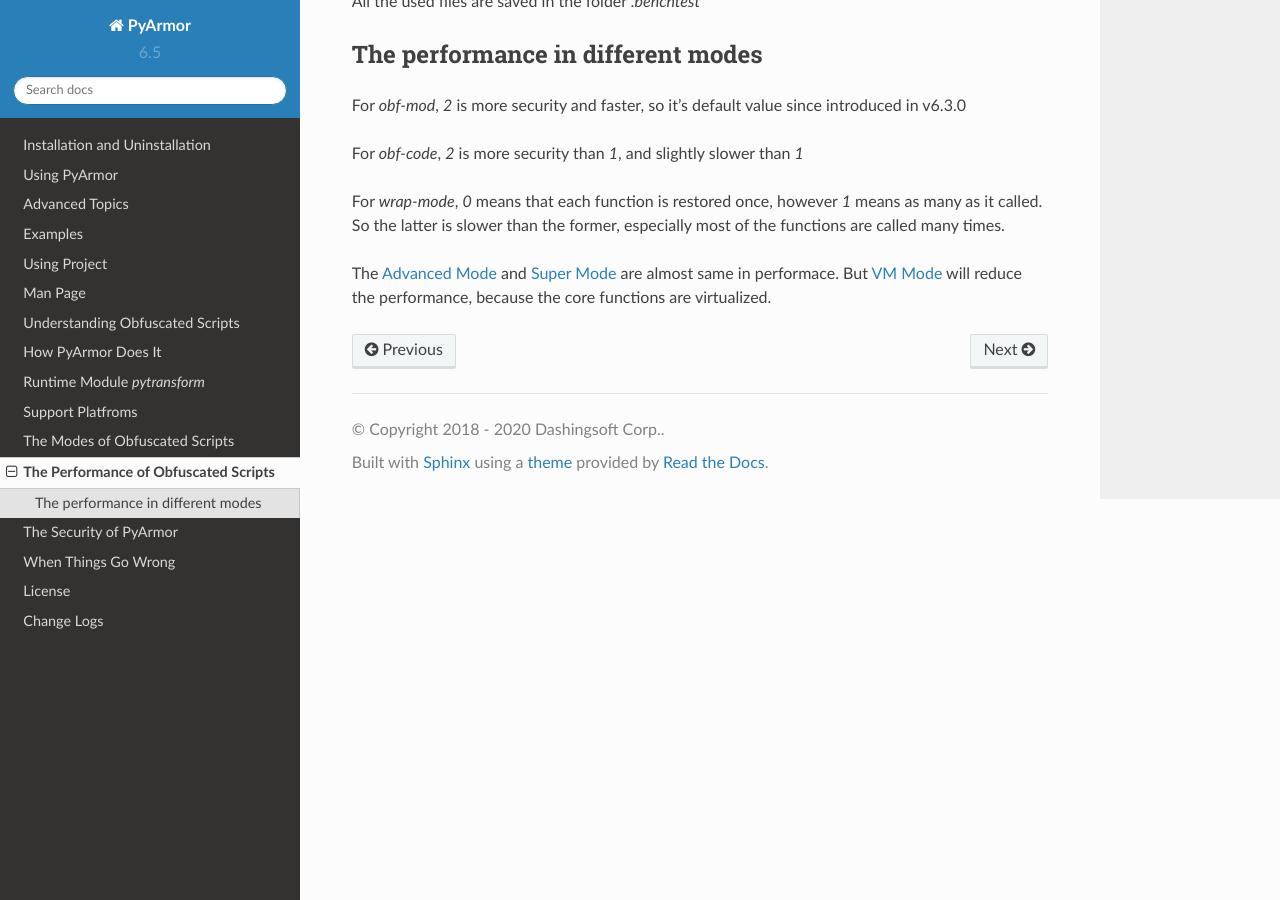
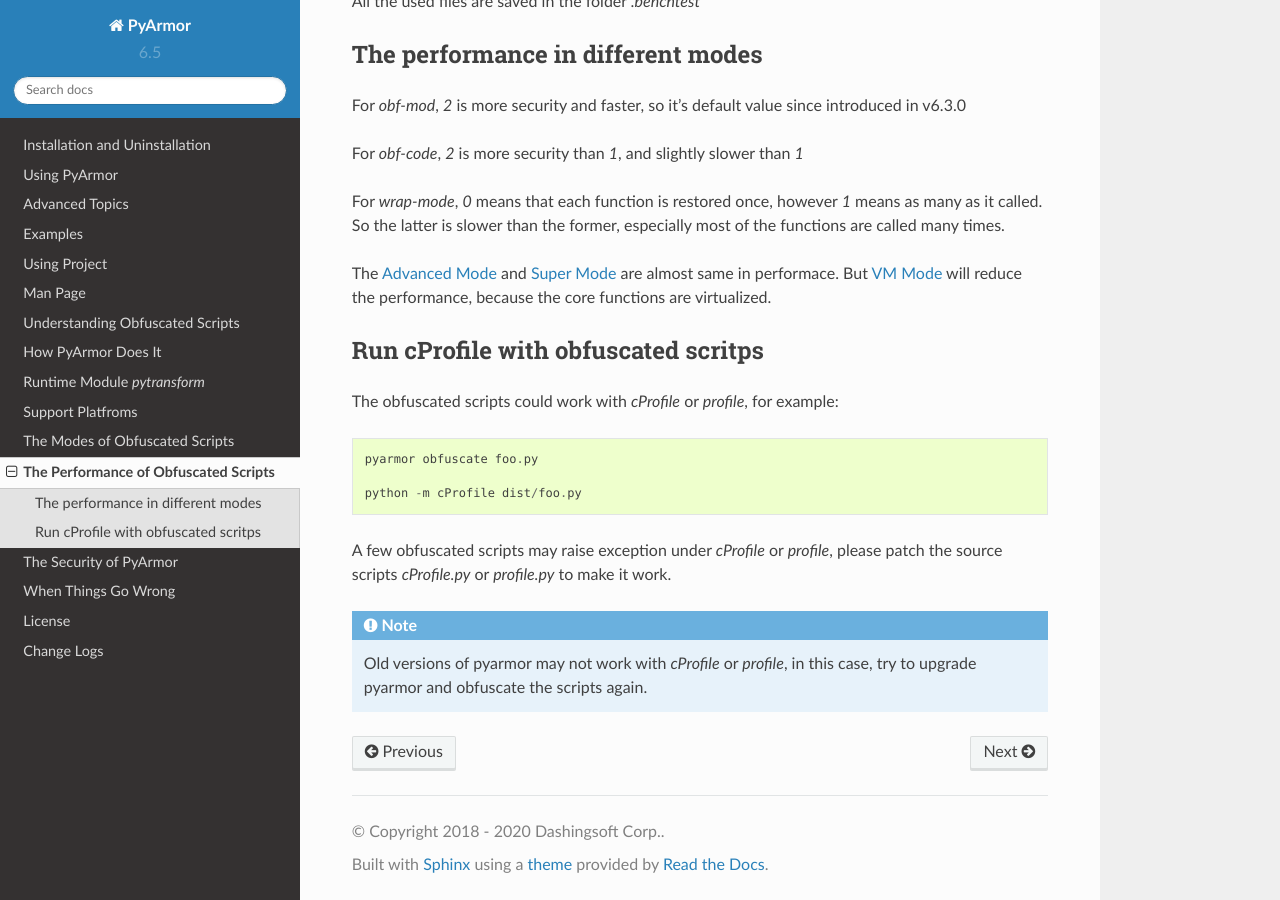
Before and after one commit to dashingsoft/pyarmor, a Sphinx documentation site: the page built from docs/performance.rst, in a window 1280 px wide and 900 px high, scrolled down 1958 px. Built offline with Sphinx 7.4.7 and the Read the Docs theme 2.0.0, drawn with Linux system fonts in a browser that asks for light colours.

Commit message:
Document cProfile with obfuscated scripts

```diff
--- a/docs/performance.rst
+++ b/docs/performance.rst
@@ -108,4 +108,21 @@ The :ref:`advanced mode` and :ref:`super mode` are almost same in
 performace. But :ref:`vm mode` will reduce the performance, because the core
 functions are virtualized.
 
+Run cProfile with obfuscated scritps
+------------------------------------
+
+The obfuscated scripts could work with `cProfile` or `profile`, for example::
+
+  pyarmor obfuscate foo.py
+
+  python -m cProfile dist/foo.py
+
+A few obfuscated scripts may raise exception under `cProfile` or `profile`,
+please patch the source scripts `cProfile.py` or `profile.py` to make it work.
+
+.. note::
+
+   Old versions of pyarmor may not work with `cProfile` or `profile`, in this
+   case, try to upgrade pyarmor and obfuscate the scripts again.
+
 .. include:: _common_definitions.txt
```
